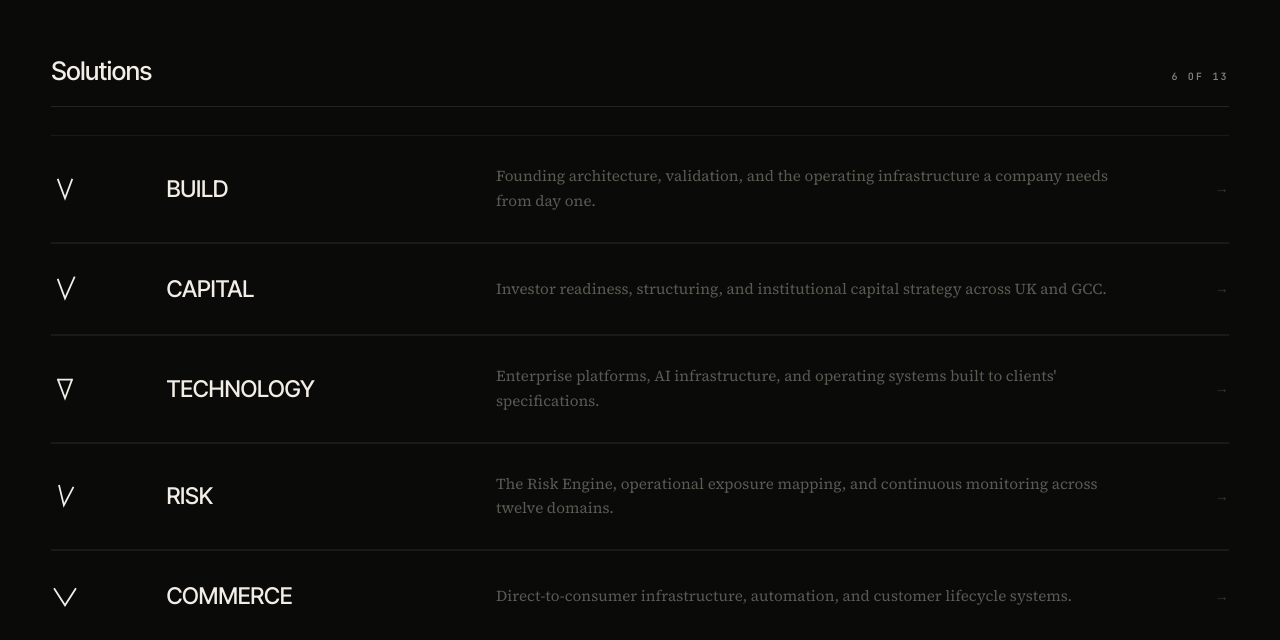
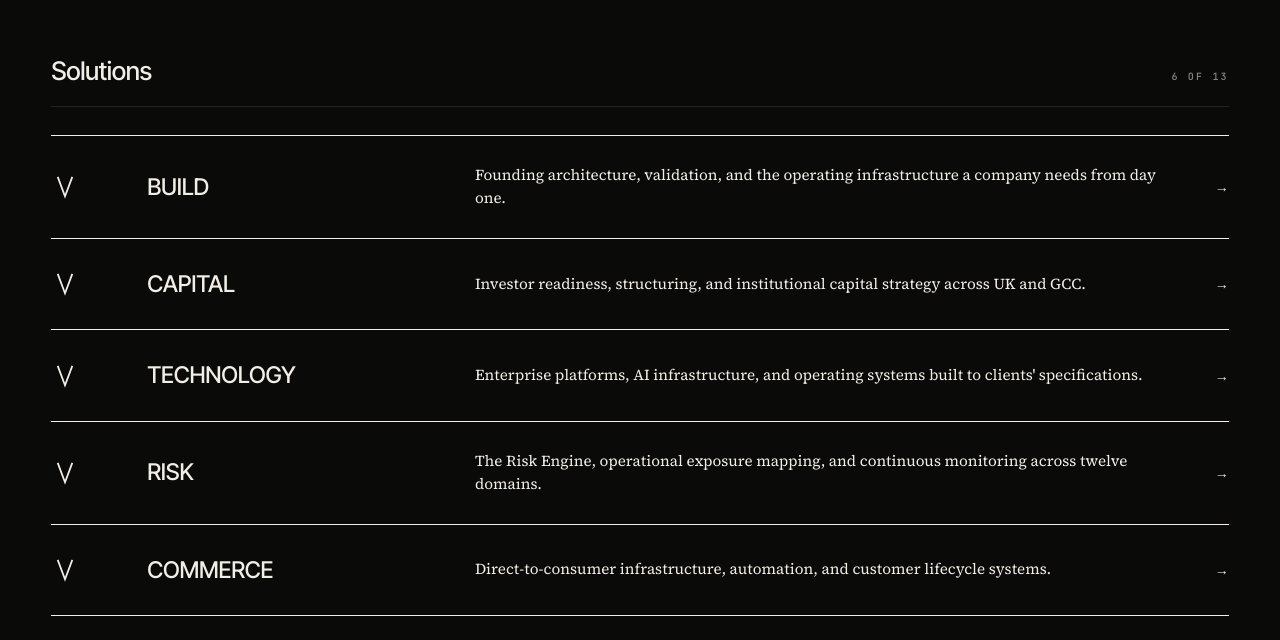
Before and after one commit to CannonballKidEverton/Val-corp-2, a Next.js app: page / in a window 1280 px wide. Shown: the part 2498-3138 px from the top of the page. Built offline with nearby package versions, Linux system fonts and the light colour scheme.

Commit message:
Update SolutionsZone.tsx

```diff
--- a/components/zones/SolutionsZone.tsx
+++ b/components/zones/SolutionsZone.tsx
@@ -1,72 +1,64 @@
 import Link from 'next/link';
-import { motion } from 'framer-motion';
 import { ArrivalWrapper } from '@/components/primitives/ArrivalWrapper';
 import { SectionHead } from '@/components/primitives/SectionHead';
-import { VMarkIcon } from '@/components/solutions/VMarks';
-import { solutions, TOTAL_SOLUTIONS } from '@/content/solutions';
-import { vMarkHover, arrowHover } from '@/lib/motion';
-import { cn } from '@/lib/utils';
+import { solutions } from '@/content/solutions';
+
+const TOTAL_SOLUTIONS = 13;
+
+function VMark() {
+  return (
+    <svg
+      viewBox="0 0 24 24"
+      className="h-7 w-7 text-[var(--text)] transition-transform duration-300 group-hover:rotate-[8deg]"
+      aria-hidden="true"
+    >
+      <path
+        d="M 6 4 L 12 20 L 18 4"
+        stroke="currentColor"
+        strokeWidth="1.5"
+        fill="none"
+        strokeLinecap="square"
+        strokeLinejoin="miter"
+      />
+    </svg>
+  );
+}
 
 export function SolutionsZone() {
   return (
-    <ArrivalWrapper as="section" className="zone-pad" id="solutions">
+    <section id="solutions">
+      <ArrivalWrapper as="div" className="zone-pad">
         <SectionHead
           title="Solutions"
           counter={`${solutions.length} of ${TOTAL_SOLUTIONS}`}
         />
 
-      <div>
-        {solutions.map((sol) => {
-          const Tag = sol.href ? Link : 'div';
-          const props = sol.href ? { href: sol.href } : {};
-
-          return (
-            <motion.div
-              key={sol.slug}
-              initial="rest"
-              whileHover="hover"
-              animate="rest"
+        <div className="border-t border-[var(--hairline)]">
+          {solutions.map((solution) => (
+            <Link
+              key={solution.slug}
+              href={solution.hasPage ? `/solutions/${solution.slug}` : '#'}
+              className="group grid grid-cols-[64px_minmax(0,3fr)_minmax(0,7fr)_32px] items-center gap-x-8 border-b border-[var(--hairline)] py-7 text-inherit no-underline"
             >
-              {/* @ts-expect-error dynamic tag */}
-              <Tag
-                {...props}
-                className={cn(
-                  'grid items-center gap-x-[clamp(24px,4vw,56px)]',
-                  'grid-cols-[64px_minmax(0,3fr)_minmax(0,7fr)_32px]',
-                  'py-7 border-b border-hairline first:border-t',
-                  'no-underline text-inherit',
-                  sol.href ? 'cursor-pointer' : 'cursor-default'
-                )}
-              >
-                {/* V mark */}
-                <motion.span
-                  className="text-ink"
-                  variants={vMarkHover}
-                  style={{ transformOrigin: '50% 60%' }}
-                >
-                  <VMarkIcon variant={sol.vMark} />
-                </motion.span>
-
-                {/* Name */}
-                <span className="t-solution text-ink">{sol.name}</span>
-
-                {/* Description */}
-                <span className="font-serif text-[clamp(0.95rem,1.05vw,1.05rem)] leading-relaxed text-ink-3 hidden md:block">
-                  {sol.description}
+              <span>
+                <VMark />
               </span>
 
-                {/* Arrow */}
-                <motion.span
-                  className="font-mono text-[14px] text-ink-4 text-right"
-                  variants={arrowHover}
-                >
+              <span className="text-[clamp(1.15rem,1.8vw,1.55rem)] font-medium uppercase tracking-[-0.01em] text-[var(--text)]">
+                {solution.name}
+              </span>
+
+              <span className="font-serif text-[clamp(0.95rem,1.05vw,1.05rem)] leading-[1.5] text-[var(--text-3)] transition-colors group-hover:text-[var(--text-2)]">
+                {solution.description}
+              </span>
+
+              <span className="text-right font-mono text-sm text-[var(--text-4)] transition-transform group-hover:translate-x-1.5 group-hover:text-[var(--text)]">
                 →
-                </motion.span>
-              </Tag>
-            </motion.div>
-          );
-        })}
+              </span>
+            </Link>
+          ))}
         </div>
       </ArrivalWrapper>
+    </section>
   );
 }
```
Lines whose indentation alone changed are shown as unchanged.
